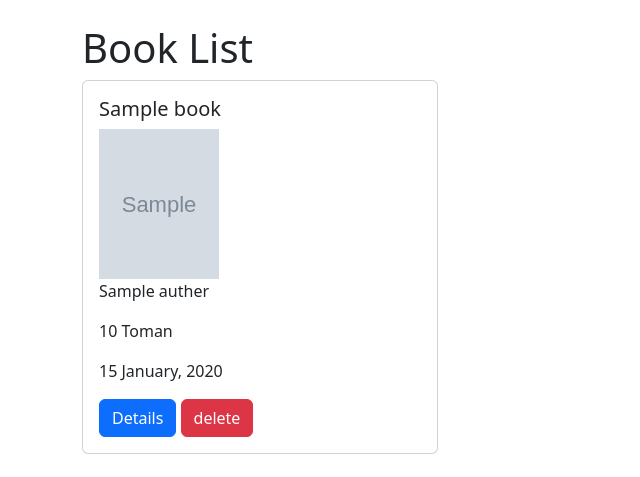
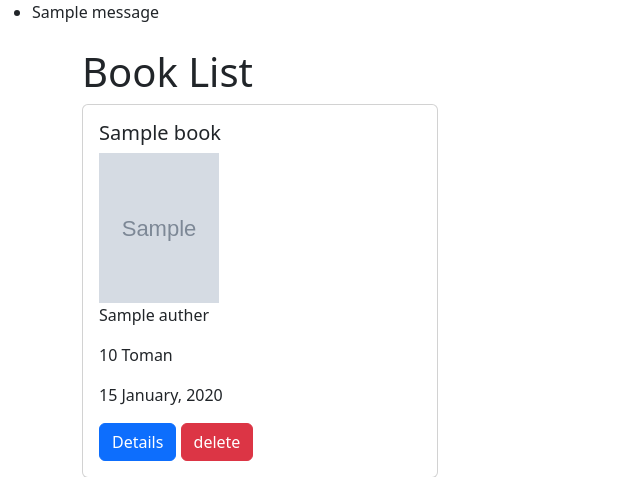
Before and after one commit to doostiyan/django_course, a Django app: page /books/ in a window 1280 px wide. Shown: the part 56-533 px from the top of the page, without its empty margins (0-640 px from the left). Run offline with Django 4.2, Linux system fonts and the light colour scheme; tables that the repository leaves empty hold one stand-in row (values such as "Sample post"); grey boxes marked "Sample" are stand-in pictures; one stand-in notice (Sample message) is shown.

Commit message:
Add messages for delete view

```diff
--- a/books/models.py
+++ b/books/models.py
@@ -15,7 +15,7 @@ class Book(models.Model):
     price = models.DecimalField(max_digits=9, decimal_places=0)
     description = models.TextField()
     publication_date = models.DateField()
-    cover = models.ImageField(upload_to="media/books/")
+    cover = models.ImageField(upload_to="books/")
 
     def __str__(self):
         return self.title
--- a/books/views.py
+++ b/books/views.py
@@ -1,3 +1,4 @@
+from django.contrib import messages
 from django.shortcuts import render, redirect, get_object_or_404
 
 from books.models import Book
@@ -21,4 +22,6 @@ def delete(request, book_id):
     book = get_object_or_404(Book, pk=book_id),
     Book.objects.get(pk=book_id).delete()
 
+    messages.success(request, f"Book '{book_id}' deleted successfully.", extra_tags="alert alert-success")
+
     return redirect("books:list")
--- a/templates/base.html
+++ b/templates/base.html
@@ -15,7 +15,13 @@
     </div>
 </nav>
 
-
+{% if messages %}
+    <ul>
+        {% for message in messages %}
+            <li{% if message.tags %} class="{{ message.tags }}"{% endif %}>{{ message }}</li>
+        {% endfor %}
+    </ul>
+{% endif %}
 {% block content %} {% endblock %}
 
 </body>
```
Also changed, not shown: media/books/java.jpg (deleted), media/books/python.jpg (deleted), media/media/books/java.jpg (deleted), media/media/books/python.jpg (deleted), 1 other file.
